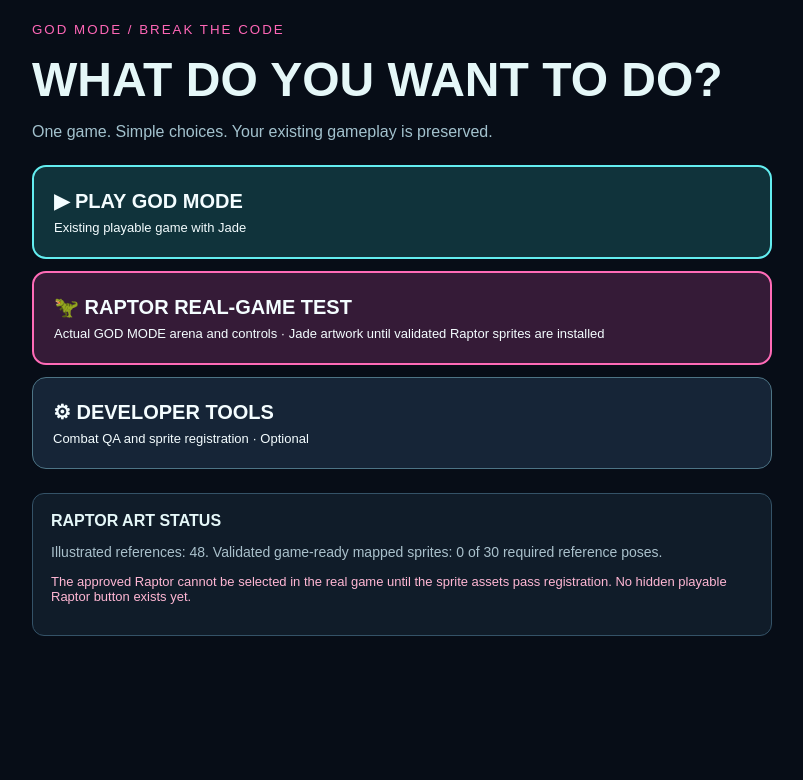
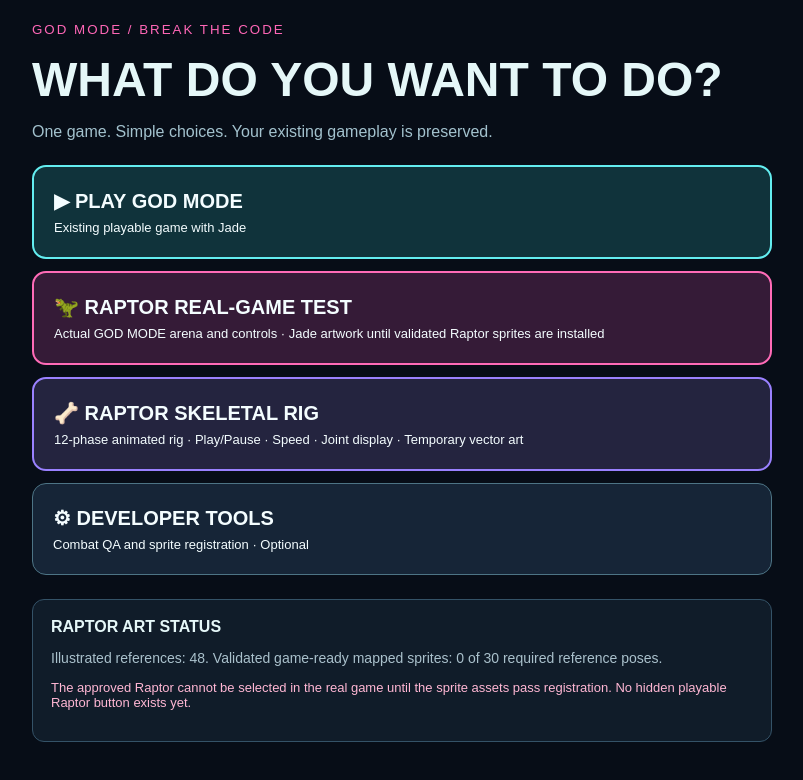
Before and after one commit to leslieadamsisrh-commits/god-mode-break-the-code2, a Next.js app: page /studio in a window 1280 px wide. Shown: the top 780 px of the page, without its empty margins (238-1041 px from the left). Built offline with nearby package versions, Linux system fonts and the light colour scheme.

Commit message:
Add clear Raptor hybrid rig entry to Studio menu

```diff
--- a/app/studio/page.tsx
+++ b/app/studio/page.tsx
@@ -10,6 +10,7 @@ export default function StudioHome(){
  <div style={{display:"grid",gap:12}}>
  <a href="/" style={{...linkStyle,background:"#10333b",border:"2px solid #63edf0"}}>▶ PLAY GOD MODE <small style={{display:"block",fontSize:13,fontWeight:400,marginTop:7}}>Existing playable game with Jade</small></a>
  <a href="/studio/combat/raptor/real" style={{...linkStyle,background:"#351b37",border:"2px solid #ff6bb7"}}>🦖 RAPTOR REAL-GAME TEST <small style={{display:"block",fontSize:13,fontWeight:400,marginTop:7}}>Actual GOD MODE arena and controls · Jade artwork until validated Raptor sprites are installed</small></a>
+ <a href="/studio/rig/raptor" style={{...linkStyle,background:"#24243f",border:"2px solid #9a81ff"}}>🦴 RAPTOR SKELETAL RIG <small style={{display:"block",fontSize:13,fontWeight:400,marginTop:7}}>12-phase animated rig · Play/Pause · Speed · Joint display · Temporary vector art</small></a>
  <a href="/studio/combat" style={{...linkStyle,background:"#162537",border:"1px solid #4d7485"}}>⚙ DEVELOPER TOOLS <small style={{display:"block",fontSize:13,fontWeight:400,marginTop:7}}>Combat QA and sprite registration · Optional</small></a>
  </div>
  <section style={{border:"1px solid #345267",padding:18,borderRadius:12,marginTop:24,background:"#101c29"}}>
```
